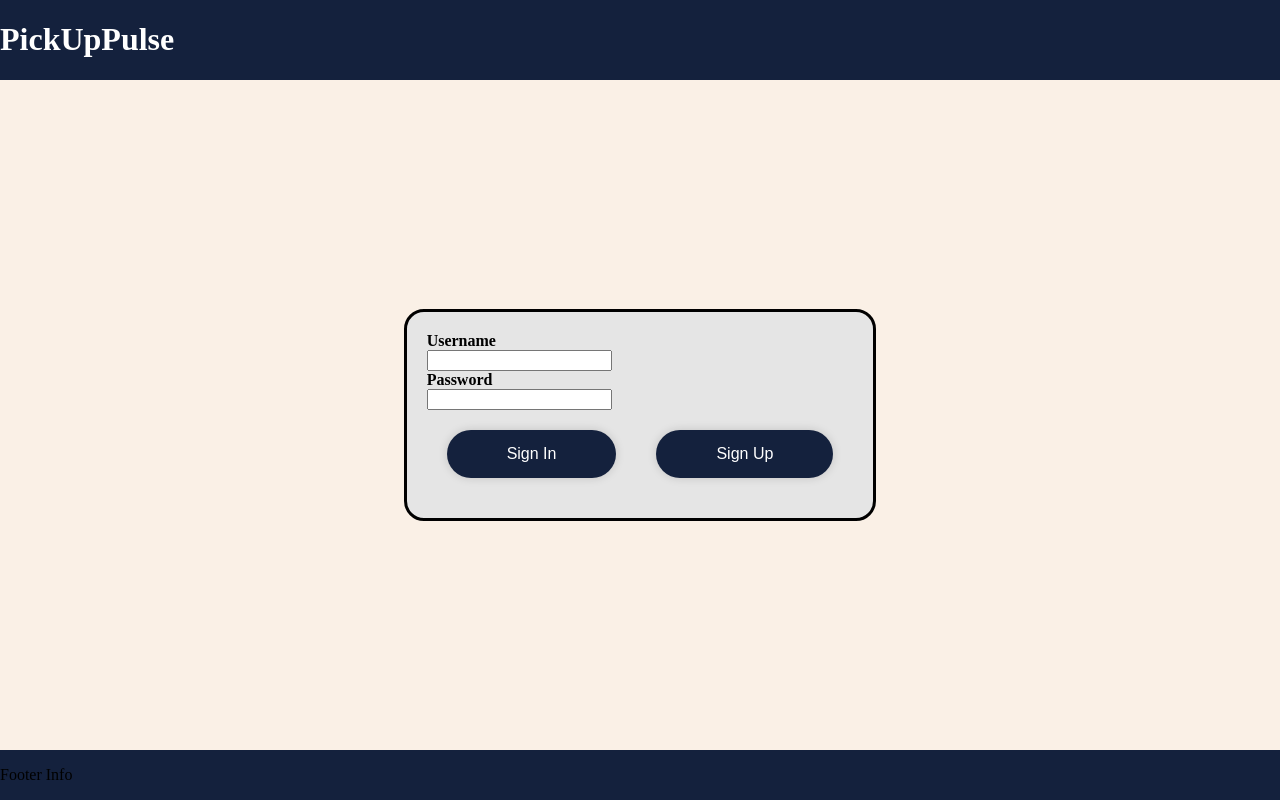
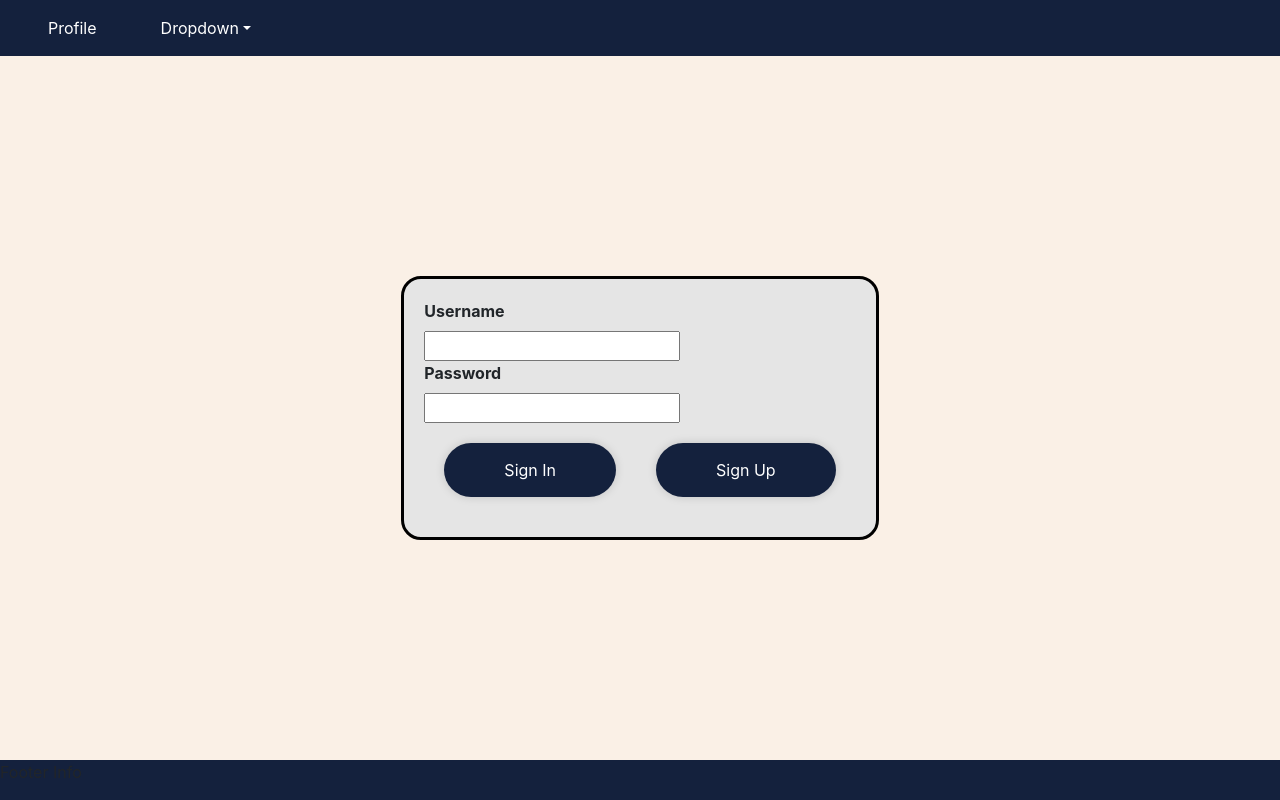
Before and after one commit to scooby-gang-12/PickUpPulse, a React app: page / in a window 1280 px wide. Built offline with nearby package versions, Linux system fonts and the light colour scheme.

Commit message:
changes navbar, integrating styled components

```diff
--- a/client/components/layout/header/index.js
+++ b/client/components/layout/header/index.js
@@ -6,6 +6,6 @@ export default function Header() {
     return (
         <StyledHeader>
             <NavigationBar />
-        </StyledHeader>
+         </StyledHeader>
     )
 }
--- a/client/components/layout/header/navigation.js
+++ b/client/components/layout/header/navigation.js
@@ -1,29 +1,38 @@
 import React from "react";
-import { Link } from "react-router-dom";
-import { useSelector, useDispatch } from "react-redux";
-import { login, logout, loginUser } from "../../../features/auth/authSlice";
-// import Container from 'react-bootstrap/Container';
+import { Navbar, NavDropdown, Nav } from "react-bootstrap";
+import styled from "styled-components"; // Import styled-components
+
+function NavigationBar() {
+  return (
+    <div>
+      <StyledNavbar expand="lg">
+        <Navbar.Brand href="/dashboard"></Navbar.Brand>
+        <Navbar.Toggle aria-controls="responsive-navbar-nav" />
+        <Navbar.Collapse id="responsive-navbar-nav">
+              <Nav.Link href=''>Profile</Nav.Link>
+              <Nav.Link href=''></Nav.Link>
+            <NavDropdown title='Dropdown'>
+              <NavDropdown.Item href="">Item 1</NavDropdown.Item>
+              <NavDropdown.Item href="">Item 2</NavDropdown.Item>
+              <NavDropdown.Item href="">Item 3</NavDropdown.Item>
+              <NavDropdown.Item href="">Item 4</NavDropdown.Item>
+            </NavDropdown>
+        </Navbar.Collapse>
+      </StyledNavbar>
+    </div>
+  );
+}
+
+const StyledNavbar = styled(Navbar)`
+  background-color: ${({ theme }) => theme.colors.header};
+
+  &&& .nav-link,
+  &&& .navdropdown.item {
+    color: ${({ theme }) => theme.colors.lightText};
+  }
+`;
 
 
-export default function NavigationBar() {
-    const dispatch = useDispatch();
-    const { isLoggedIn } = useSelector((state) => state.auth);
-    const handleClick = () => {
-        dispatch(logout())
-    }
 
-    return (
-        <div>
-            <h1>PickUpPulse</h1>
-            {isLoggedIn &&
-                <nav>
-                    <Link to='/dashboard'>Dashboard</Link>
-                    <Link to='/manage'>Manage Games</Link>
-                    <Link to='/profile'>Profile</Link>
-                    <Link to='/' onClick={handleClick}>Logout</Link>
-                </nav>
-            }
 
-        </div>
-    )
-}
+export default NavigationBar;
--- a/client/components/styles/Button.styled.js
+++ b/client/components/styles/Button.styled.js
@@ -15,5 +15,4 @@ export const StyledButton = styled.button`
         opacity: 0.8;
         transform: scale(0.98)
     }
-
 `
--- a/client/components/styles/StyledHeader.styled.js
+++ b/client/components/styles/StyledHeader.styled.js
@@ -1,7 +1,7 @@
 import styled from "styled-components";
 
 export const StyledHeader = styled.header`
-    grid-area: header;
+    // grid-area: header;
     background-color: ${({ theme }) => theme.colors.header};
     color: ${({ theme }) => theme.colors.lightText}
 `
--- a/client/features/auth/authSlice.js
+++ b/client/features/auth/authSlice.js
@@ -22,7 +22,7 @@ export const registerUser = createAsyncThunk('auth/registerUser', async (credent
 //perform async request using auth api and return is user info
 
 const initialState = {
-  isLoggedIn: false,
+  isLoggedIn: true,
   userInfo: null,
   error: null
 }
--- a/package.json
+++ b/package.json
@@ -34,7 +34,7 @@
     "@reduxjs/toolkit": "^1.9.7",
     "axios": "^1.5.1",
     "bcrypt": "^5.1.1",
-    "bootstrap": "^5.3.2",
+    "bootstrap": "^4.6.0",
     "dotenv": "^16.3.1",
     "express": "^4.18.2",
     "express-session": "^1.17.3",
--- a/public/index.html
+++ b/public/index.html
@@ -5,6 +5,12 @@
   <meta charset="UTF-8">
   <meta name="viewport" content="width=device-width, initial-scale=1.0">
   <title>Pick Up Pulse</title>
+  <link
+  rel="stylesheet"
+  href="https://cdn.jsdelivr.net/npm/bootstrap@4.6.0/dist/css/bootstrap.min.css"
+  integrity="sha384-B0vP5xmATw1+K9KRQjQERJvTumQW0nPEzvF6L/Z6nronJ3oUOFUFpCjEUQouq2+l"
+  crossorigin="anonymous"
+/>
   <style>
     body {
       margin: 0;
```
Also changed, not shown: 5 other files (tests, documents, lock files or other folders).
